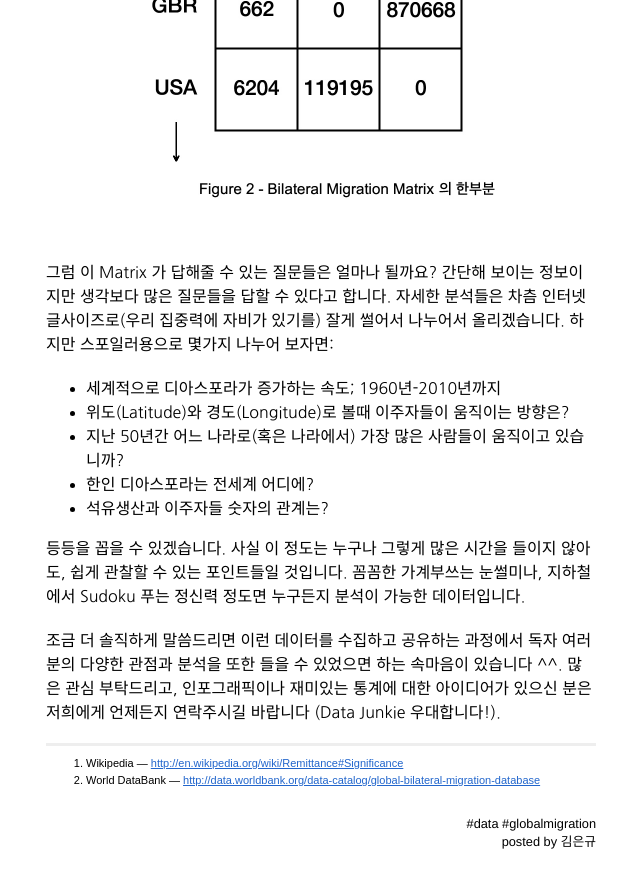
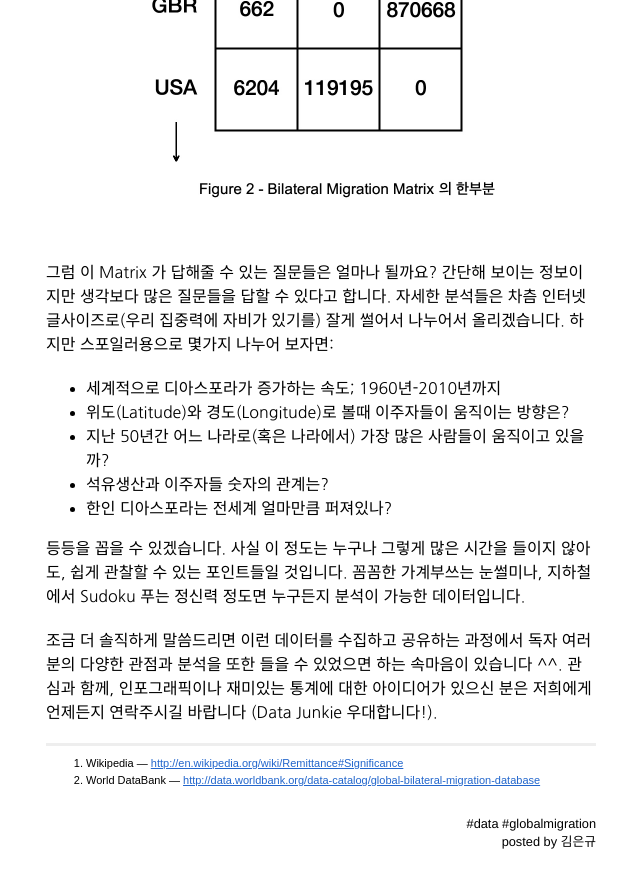
Before and after one commit to kostausa/diasporas, a Jekyll site: the page built from _posts/2014-04-22-fun-with-data.markdown, in a window 1280 px wide and 900 px high, scrolled down 1606 px. Shown: the top 888 px of the window, without its empty margins (319-959 px from the left). Built offline with Jekyll 4.4.1, drawn with Linux system fonts in a browser that asks for light colours; Markdown is read by kramdown in place of the engine named in the settings; comment, search, counter and statistics services are not loaded.

Commit message:
Final revision

```diff
--- a/_posts/2014-04-22-fun-with-data.markdown
+++ b/_posts/2014-04-22-fun-with-data.markdown
@@ -31,13 +31,13 @@ tags:
 
 + 세계적으로 디아스포라가 증가하는 속도; 1960년-2010년까지
 + 위도(Latitude)와 경도(Longitude)로 볼때 이주자들이 움직이는 방향은?
-+ 지난 50년간 어느 나라로(혹은 나라에서) 가장 많은 사람들이 움직이고 있습니까?
-+ 한인 디아스포라는 전세계 어디에?
++ 지난 50년간 어느 나라로(혹은 나라에서) 가장 많은 사람들이 움직이고 있을까?
 + 석유생산과 이주자들 숫자의 관계는?
++ 한인 디아스포라는 전세계 얼마만큼 퍼져있나?
 
 등등을 꼽을 수 있겠습니다. 사실 이 정도는 누구나 그렇게 많은 시간을 들이지 않아도, 쉽게 관찰할 수 있는 포인트들일 것입니다. 꼼꼼한 가계부쓰는 눈썰미나, 지하철에서 Sudoku 푸는 정신력 정도면 누구든지 분석이 가능한 데이터입니다.
 
-조금 더 솔직하게 말씀드리면 이런 데이터를 수집하고 공유하는 과정에서 독자 여러분의 다양한 관점과 분석을 또한 들을 수 있었으면 하는 속마음이 있습니다 ^^. 많은 관심 부탁드리고, 인포그래픽이나 재미있는 통계에 대한 아이디어가 있으신 분은 저희에게 언제든지 연락주시길 바랍니다 (Data Junkie 우대합니다!).
+조금 더 솔직하게 말씀드리면 이런 데이터를 수집하고 공유하는 과정에서 독자 여러분의 다양한 관점과 분석을 또한 들을 수 있었으면 하는 속마음이 있습니다 ^^. 관심과 함께, 인포그래픽이나 재미있는 통계에 대한 아이디어가 있으신 분은 저희에게 언제든지 연락주시길 바랍니다 (Data Junkie 우대합니다!).
 
 
 - - -
```
